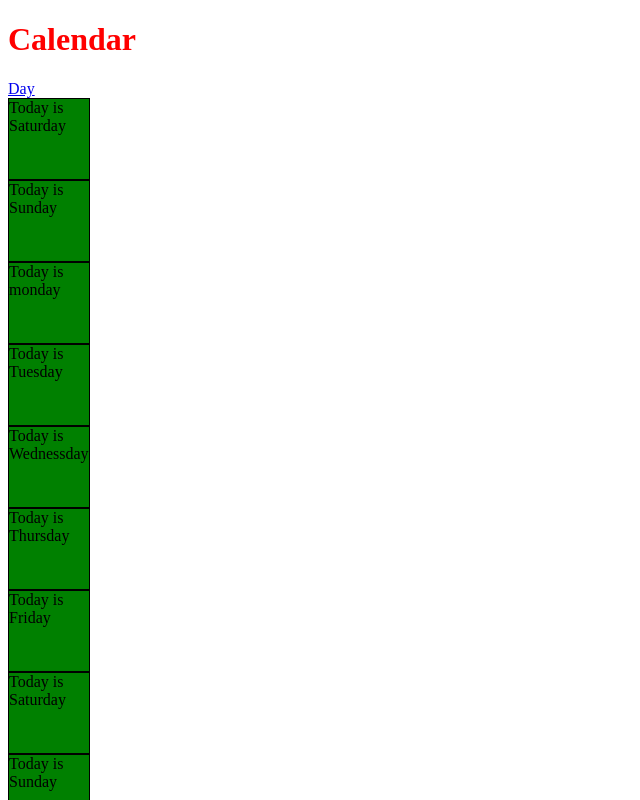
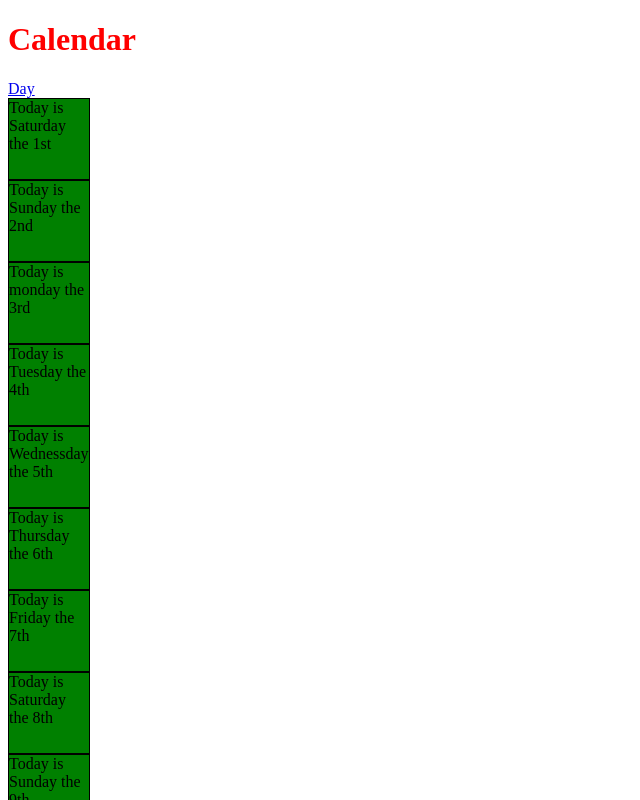
Before and after one commit to tomcampbell1993/tom-calender, a React (Vite) app in the folder tom-calendar/: page / in a window 1280 px wide. Shown: the top 800 px of the page, without its empty margins (0-640 px from the left). Built offline with nearby package versions, Linux system fonts and the light colour scheme.

Commit message:
adding numbers to the days

```diff
--- a/tom-calendar/src/assets/components/Calendar/Calendar.jsx
+++ b/tom-calendar/src/assets/components/Calendar/Calendar.jsx
@@ -29,7 +29,7 @@ export default function Calendar() {
     }
 
     const dayItems = createList().map(day =>
-        <Day currentDay={findDay(day)} key={day} />
+        <Day currentDay={findDay(day)} dayNumber={day+1} key={day} />
     );
 
     return (
--- a/tom-calendar/src/assets/components/Day/Day.jsx
+++ b/tom-calendar/src/assets/components/Day/Day.jsx
@@ -9,29 +9,44 @@ export default function Day(props) {
             case 1:
                 return("Tuesday")
             case 2:
-                return"Wednessday"
+                return("Wednessday")
             case 3:
-                return"Thursday"
+                return("Thursday")
             case 4:
-                return"Friday"
+                return("Friday")
             case 5:
-                return"Saturday"
+                return("Saturday")
             case 6:
-                return"Sunday"
+                return("Sunday")
         }
     }
 
-    function formatTag(dayText) {
-
-        dayText = props.currentDay
-
-        return dayText
+    function formatDayNumber() {
+        switch (props.dayNumber) {
+            case 1:
+                return("st")
+            case 11:
+                return("st")
+            case 21:
+                return("st")
+            case 31:
+                return("st")
+            case 2:
+                return("nd")
+            case 22:
+                return("nd")
+            case 3:
+                return("rd")
+            case 23:
+                return("rd")
+            default:
+                return("th")
+        }
     }
-
 
     return (
         <div className='day'>
-            Today is {formatDay()}
+            Today is {formatDay()} the {props.dayNumber}{formatDayNumber()}
         </div>
     )
 }
```
